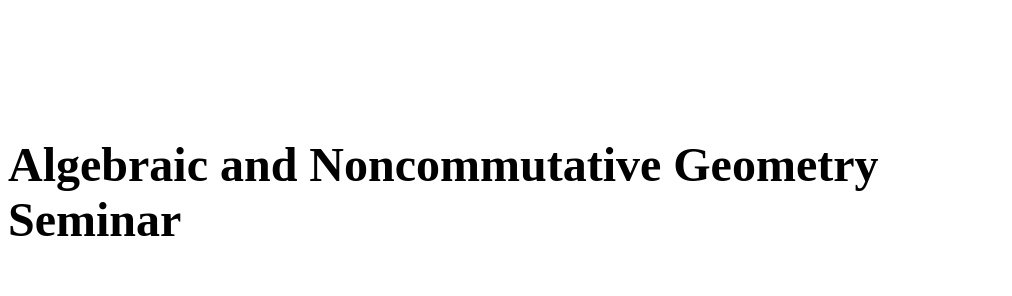
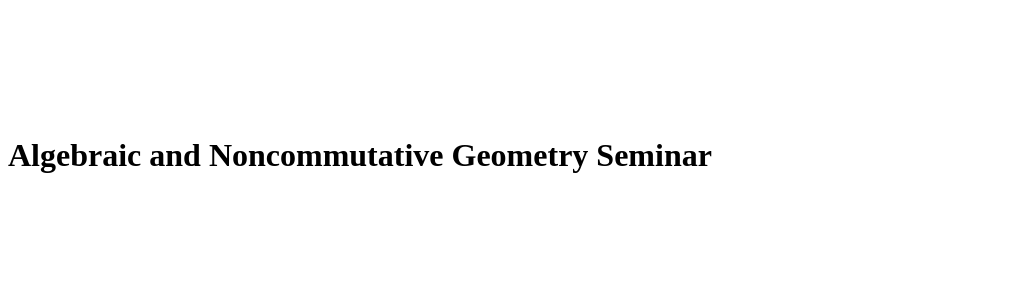
Before and after one commit to PenglinLee/CSF.github.io, a plain HTML site: page index.html in a window 1280 px wide. Shown: the top 296 px of the page, 0-1012 px from the left. Drawn offline with Linux system fonts and the light colour scheme.

Commit message:
Update index.html

```diff
--- a/index.html
+++ b/index.html
@@ -13,7 +13,7 @@ Noncommutative Geometry Seminar</title>
   <br>
   <br>
   <br>
-<h1><font size="8">Algebraic
+<h1><font size="6">Algebraic
 and
 Noncommutative Geometry Seminar</font> </h1>
 <br>
```
